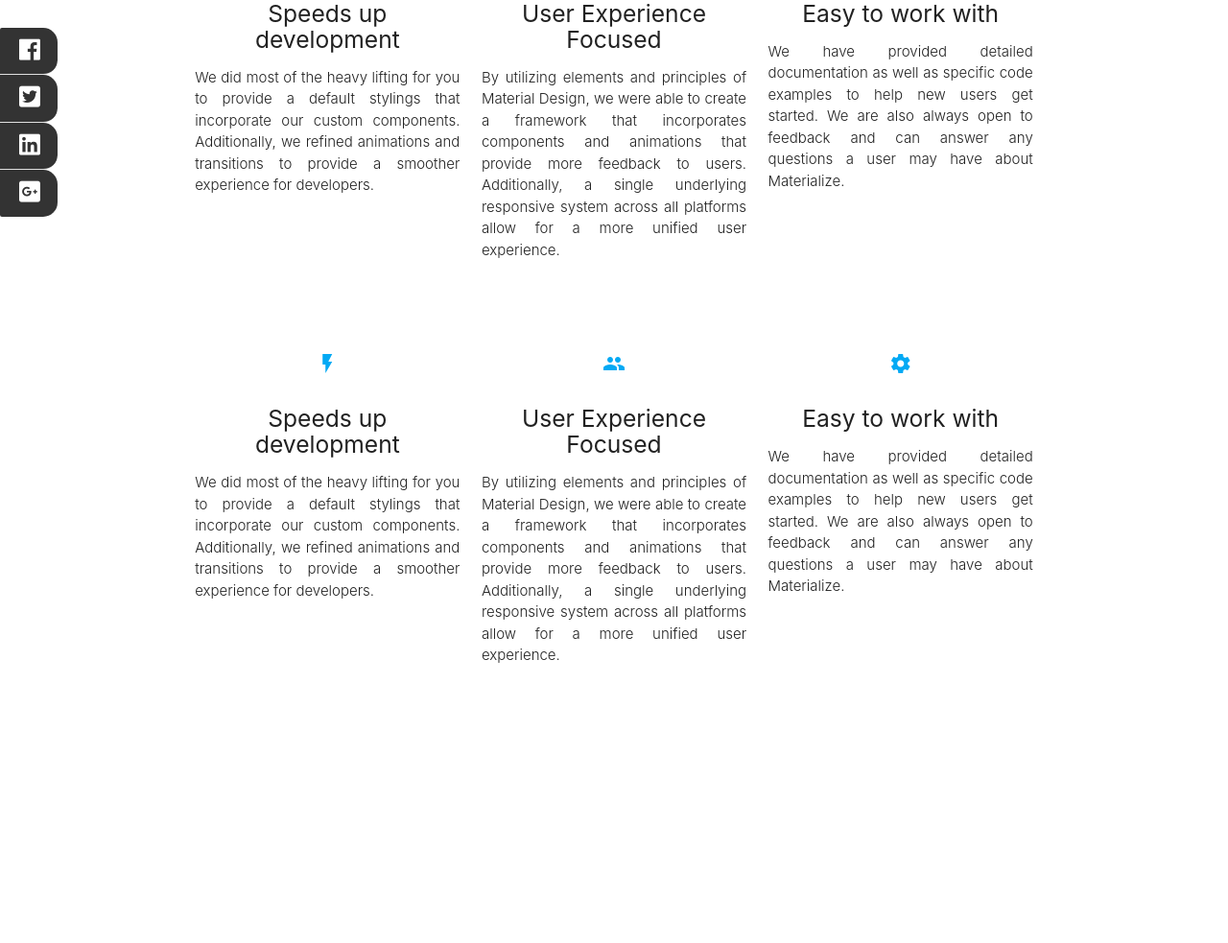
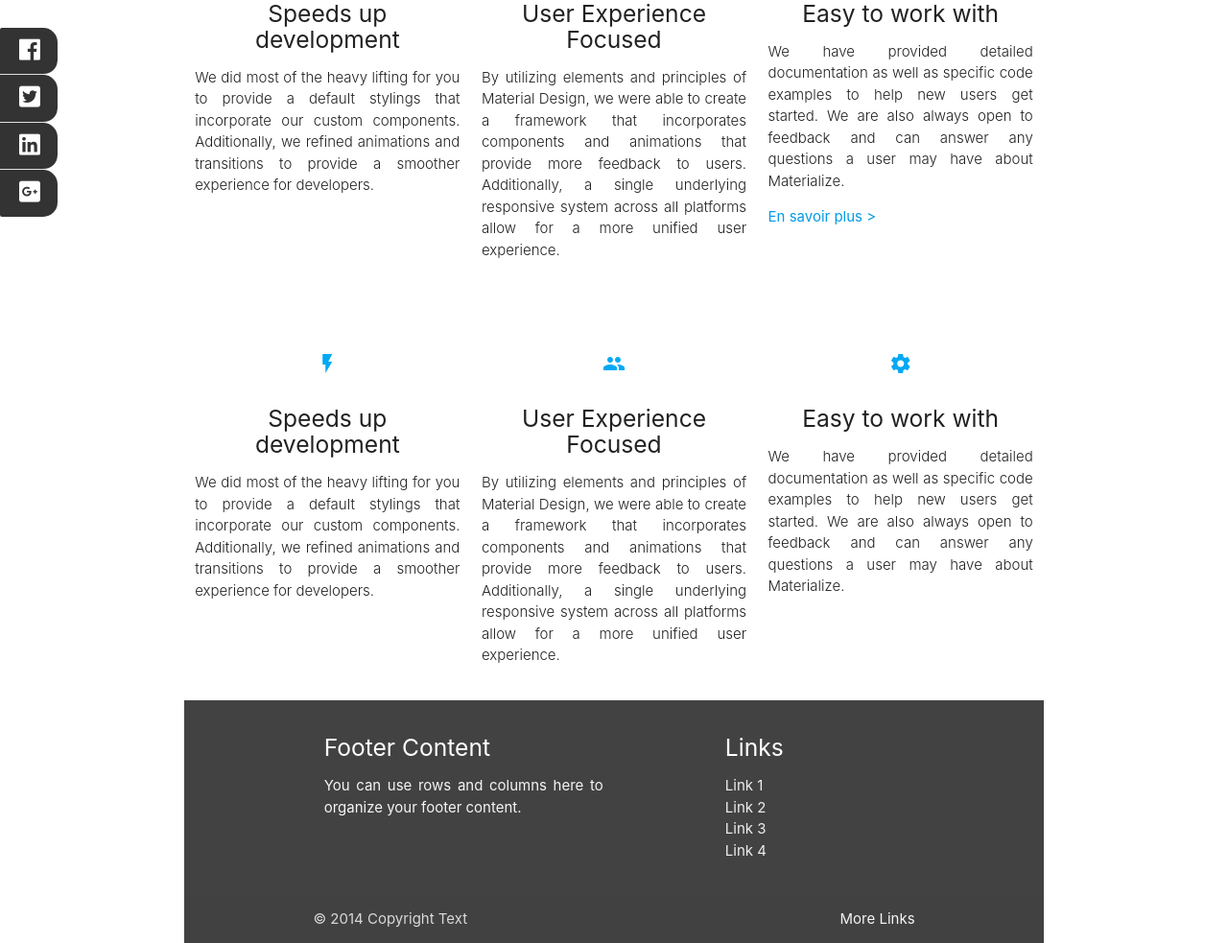
Before and after one commit to Pand3mie/SF4, a Symfony app: template templates/home/home.html.twig in a window 1280 px wide. Shown: the part 379-1362 px from the top of the page at 96% size. Before the commit the page ends 1070 px from the top, so only its background shows below. Run offline with Twig, Linux system fonts and the light colour scheme; the template is opened without the code that fills it, so the values that code supplies are empty; style sheets or scripts are compiled from the project's sources; some libraries are stand-ins or nearby versions.

Commit message:
commit 05/10 16:20

```diff
--- a/templates/default/base.html.twig
+++ b/templates/default/base.html.twig
@@ -16,6 +16,9 @@
         {% block header %}{% endblock %}
         {% block social %}{% endblock %}
         {% block body %}{% endblock %}
+        {% block footer %}
+        {{ include ('default/footer.html.twig') }}
+        {% endblock %}
         {% block javascripts %}
         <script src="{{asset('build/js/app.js')}}"></script>
         {% endblock %}
--- /dev/null
+++ b/templates/default/footer.html.twig
@@ -0,0 +1,25 @@
+<footer class="page-footer grey darken-3">
+        <div class="container">
+          <div class="row">
+            <div class="col l6 s12">
+              <h5 class="white-text">Footer Content</h5>
+              <p class="grey-text text-lighten-4">You can use rows and columns here to organize your footer content.</p>
+            </div>
+            <div class="col l4 offset-l2 s12">
+              <h5 class="white-text">Links</h5>
+              <ul>
+                <li><a class="grey-text text-lighten-3" href="#!">Link 1</a></li>
+                <li><a class="grey-text text-lighten-3" href="#!">Link 2</a></li>
+                <li><a class="grey-text text-lighten-3" href="#!">Link 3</a></li>
+                <li><a class="grey-text text-lighten-3" href="#!">Link 4</a></li>
+              </ul>
+            </div>
+          </div>
+        </div>
+        <div class="footer-copyright">
+          <div class="container">
+          © 2014 Copyright Text
+          <a class="grey-text text-lighten-4 right" href="#!">More Links</a>
+          </div>
+        </div>
+      </footer>
--- a/templates/home/home.html.twig
+++ b/templates/home/home.html.twig
@@ -35,6 +35,7 @@
           <h5 class="center">Easy to work with</h5>
 
           <p class="light">We have provided detailed documentation as well as specific code examples to help new users get started. We are also always open to feedback and can answer any questions a user may have about Materialize.</p>
+          <p><a href="#">En savoir plus ></a> </p>
         </div>
       </div>
     </div>
```
